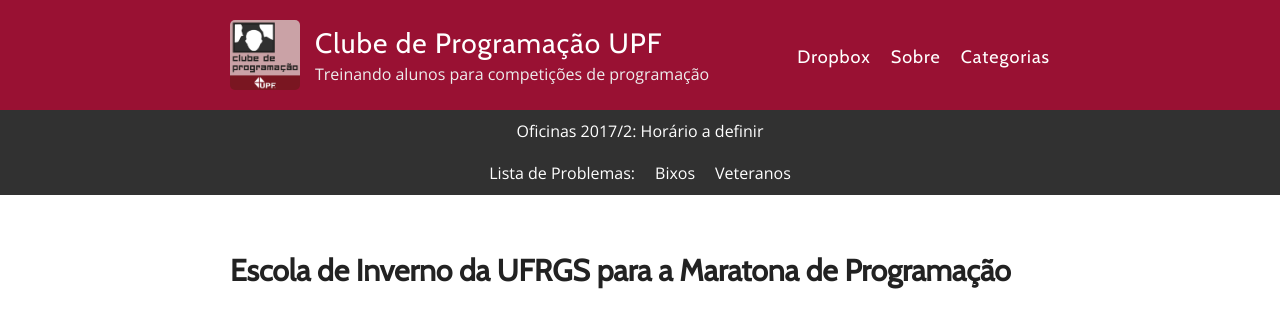
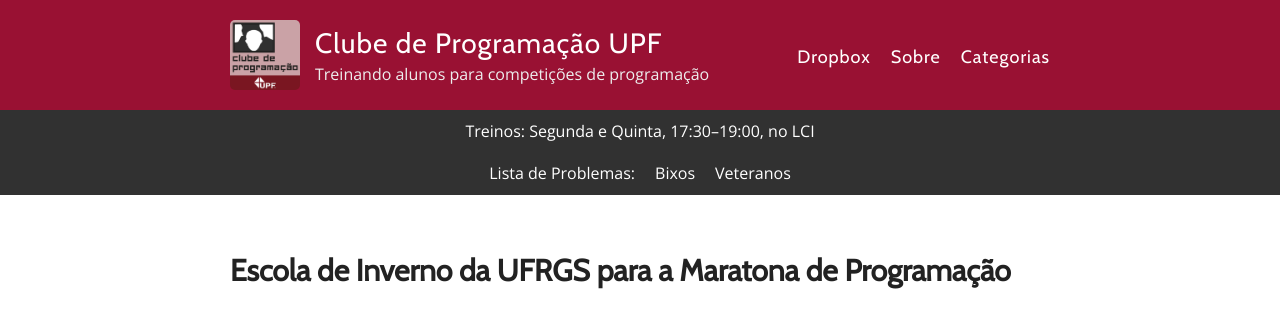
Before and after one commit to maratonaupf/maratonaupf.github.io, a Jekyll site: the page built from index.html, in a window 1280 px wide. Shown: the top 313 px of the page. Built offline with Jekyll 4.4.1, drawn with Linux system fonts in a browser that asks for light colours; the list of posts is cut into pages by our own code.

Commit message:
Horários 2017/2 definidos

```diff
--- a/_layouts/default.html
+++ b/_layouts/default.html
@@ -43,7 +43,7 @@
       </div>
 
       <div class="nav-info site-navigation">
-        <p style="text-align: center; ">Oficinas 2017/2: Horário a definir</p>
+        <p style="text-align: center; ">Treinos: Segunda e Quinta, 17:30–19:00, no LCI</p>
       </div>
       <div class="nav-info site-navigation">
         <ul class="menu">
```
